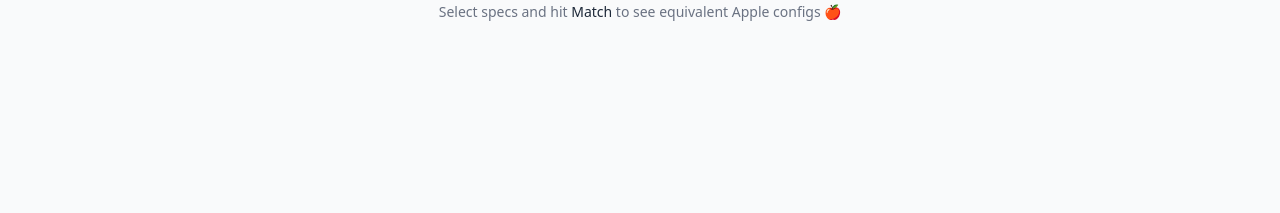
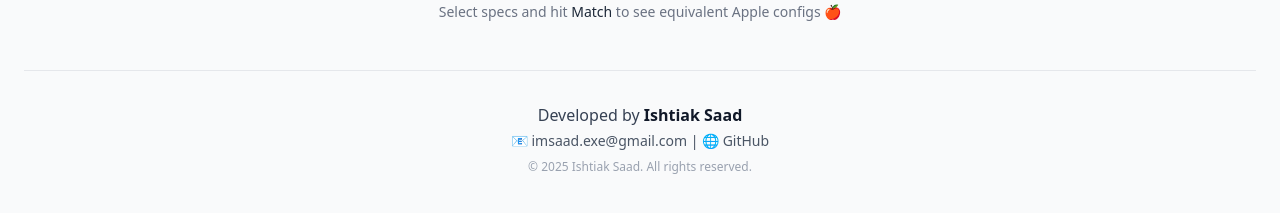
Before and after one commit to IshtiakSaad/iSaved, a React (Vite) app: page / in a window 1280 px wide. Shown: the part 173-386 px from the top of the page. Built offline with nearby package versions, Linux system fonts and the light colour scheme; no server answers.

Commit message:
Footer added with info

```diff
--- a/src/App.jsx
+++ b/src/App.jsx
@@ -5,6 +5,7 @@ import Logo from "./assets/logo.png";
 import SpecSelector from "./components/SpecSelector";
 import ResultsTable from "./components/ResultsTable";
 import ResultsCards from "./components/ResultsCards";
+import Footer from "./components/Footer";
 
 const App = () => {
   const [data, setData] = useState([]);
@@ -163,6 +164,8 @@ const App = () => {
             equivalent Apple configs 🍎
           </p>
         )}
+
+        <Footer/>
       </div>
     </div>
   );
--- /dev/null
+++ b/src/components/Footer.jsx
@@ -0,0 +1,37 @@
+import React from "react";
+
+const Footer = () => {
+  return (
+    <footer className="mt-12 py-8 bg-gray-50 border-t border-gray-200 text-center">
+      <p className="text-gray-700 text-sm sm:text-base">
+        Developed by{" "}
+        <span className="font-semibold text-gray-900">Ishtiak Saad</span>
+      </p>
+
+      <p className="text-gray-600 text-sm mt-1">
+        📧{" "}
+        <a
+          href="mailto:imsaad.exe@gmail.com"
+          className="hover:text-emerald-500 transition-colors"
+        >
+          imsaad.exe@gmail.com
+        </a>{" "}
+        | 🌐{" "}
+        <a
+          href="https://github.com/IshtiakSaad"
+          target="_blank"
+          rel="noopener noreferrer"
+          className="hover:text-emerald-500 transition-colors"
+        >
+          GitHub
+        </a>
+      </p>
+
+      <p className="text-gray-400 text-xs mt-2">
+        © 2025 Ishtiak Saad. All rights reserved.
+      </p>
+    </footer>
+  );
+};
+
+export default Footer;
```
